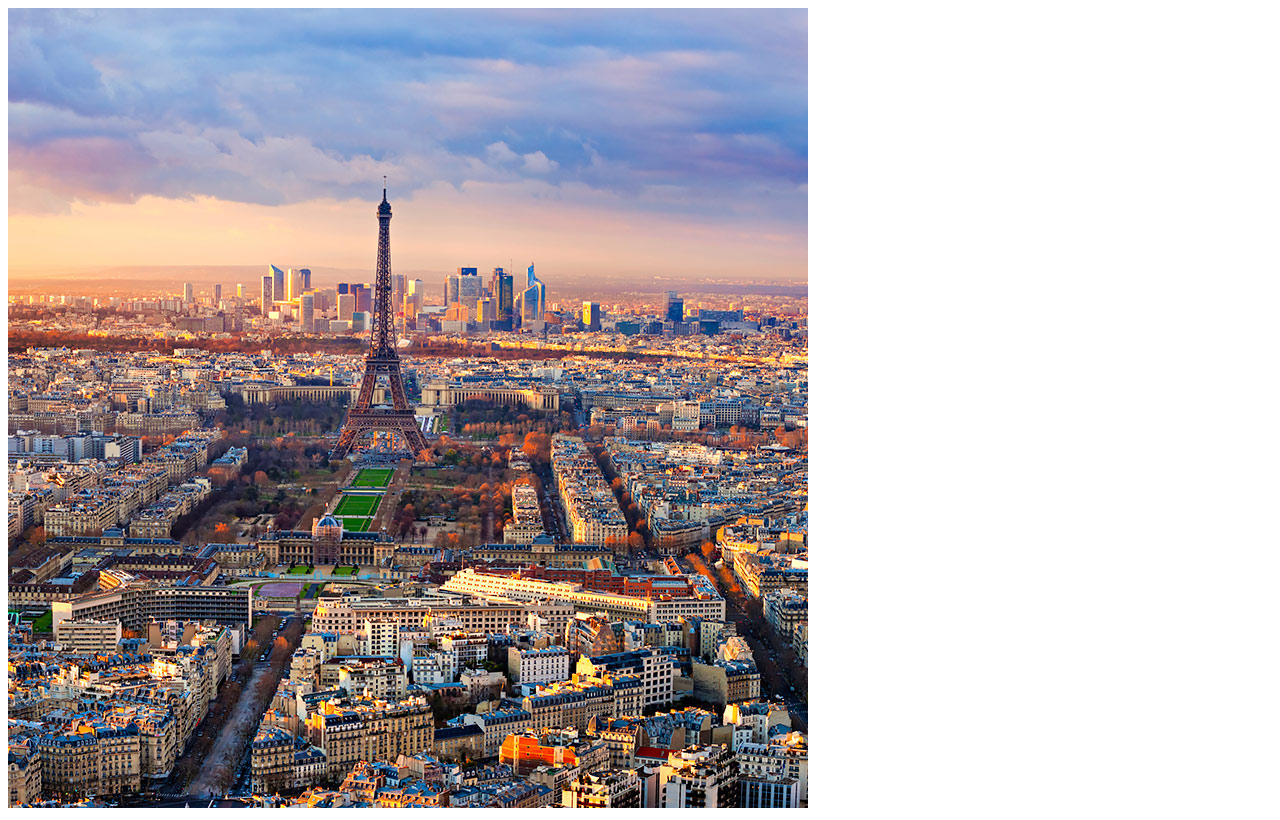
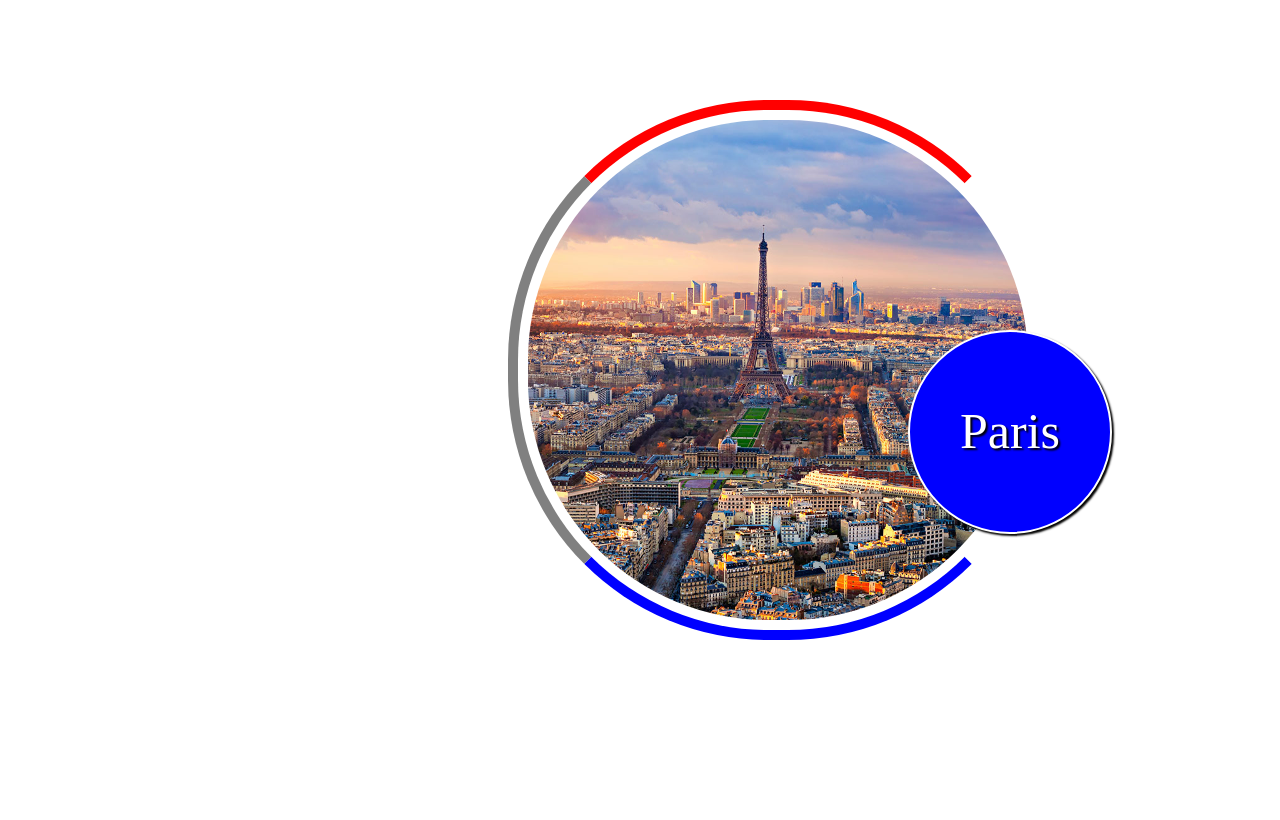
Before and after one commit to iBIKTOP/html-css, a plain HTML site: page index.html in a window 1280 px wide. Drawn offline with Linux system fonts and the light colour scheme.

Commit message:
31.03.2018

```diff
--- a/index.html
+++ b/index.html
@@ -8,7 +8,10 @@
 </head>
 
 <body>
-	<img src="img/paris.jpg">
+	<div id="div1">
+		<div id="div2"><img src="img/paris.jpg"></div>
+		<div id="div3">Paris</div>
+	</div>
 
 </body>
 
--- a/style/style.css
+++ b/style/style.css
@@ -0,0 +1,36 @@
+#div1{
+	text-align: center;
+	margin-top: 100px;
+	height: 400px;
+	position: relative;
+}
+#div2{
+	left: 500px;
+	position: absolute;
+}
+img{
+	width: 500px;
+	border-radius: 260px;
+	border: 10px solid;
+	padding: 10px;
+	border-top-color: red;
+	border-bottom-color: blue;
+	border-left-color: gray;
+	border-right-color: white;
+}
+#div3{
+	position: absolute;
+	background-color: blue;
+	border: 2px solid white;
+	width: 200px;
+	height: 130px;
+	color: white;
+	font-size: 50px;
+	padding-top: 70px;
+	border-radius: 170px;
+	left: 900px;
+	top: 230px;
+	text-shadow: 2px 2px 2px black;
+	box-shadow: 2px 2px 2px black;
+
+}
```
